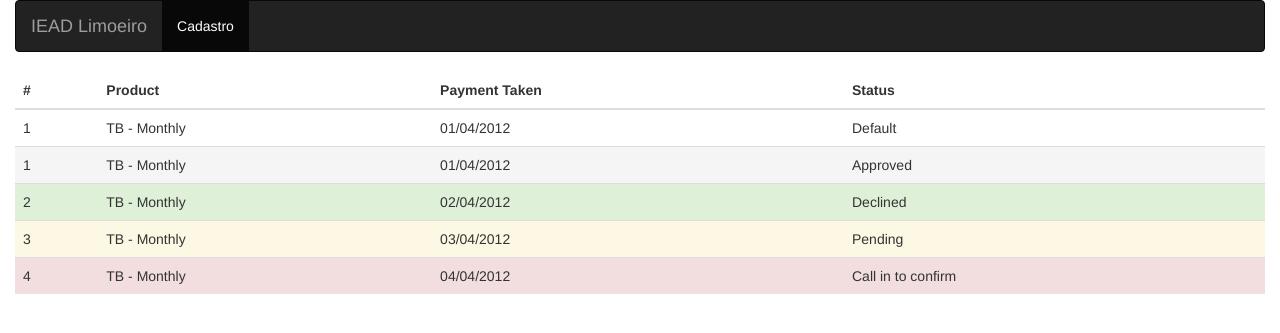
After one commit to robertomilton/iead, a Django app: page /persons/ in a window 1280 px wide. The commit adds this page. Shown: the top 333 px of the page. Run offline with Django 3.2, Linux system fonts and the light colour scheme; some libraries are stand-ins or nearby versions.

Commit message:
Persons.html e urls nomeadas

```diff
--- /dev/null
+++ b/myproject/core/templates/core/persons.html
@@ -0,0 +1,94 @@
+{% extends "base.html" %}
+
+{% block content %}
+  <table class="table">
+    <thead>
+        <tr>
+            <th>
+                #
+            </th>
+            <th>
+                Product
+            </th>
+            <th>
+                Payment Taken
+            </th>
+            <th>
+                Status
+            </th>
+        </tr>
+    </thead>
+    <tbody>
+        <tr>
+            <td>
+                1
+            </td>
+            <td>
+                TB - Monthly
+            </td>
+            <td>
+                01/04/2012
+            </td>
+            <td>
+                Default
+            </td>
+        </tr>
+        <tr class="active">
+            <td>
+                1
+            </td>
+            <td>
+                TB - Monthly
+            </td>
+            <td>
+                01/04/2012
+            </td>
+            <td>
+                Approved
+            </td>
+        </tr>
+        <tr class="success">
+            <td>
+                2
+            </td>
+            <td>
+                TB - Monthly
+            </td>
+            <td>
+                02/04/2012
+            </td>
+            <td>
+                Declined
+            </td>
+        </tr>
+        <tr class="warning">
+            <td>
+                3
+            </td>
+            <td>
+                TB - Monthly
+            </td>
+            <td>
+                03/04/2012
+            </td>
+            <td>
+                Pending
+            </td>
+        </tr>
+        <tr class="danger">
+            <td>
+                4
+            </td>
+            <td>
+                TB - Monthly
+            </td>
+            <td>
+                04/04/2012
+            </td>
+            <td>
+                Call in to confirm
+            </td>
+        </tr>
+    </tbody>
+</table>
+{% endblock content %}
--- a/myproject/core/templates/nav.html
+++ b/myproject/core/templates/nav.html
@@ -3,13 +3,13 @@
 
     <button type="button" class="navbar-toggle" data-toggle="collapse" data-target="#bs-example-navbar-collapse-1">
        <span class="sr-only">Toggle navigation</span><span class="icon-bar"></span><span class="icon-bar"></span><span class="icon-bar"></span>
-    </button> <a class="navbar-brand" href="#">IEAD Limoeiro</a>
+    </button> <a class="navbar-brand" href="{% url 'core:home' %}">IEAD Limoeiro</a>
   </div>
 
   <div class="collapse navbar-collapse" id="bs-example-navbar-collapse-1">
     <ul class="nav navbar-nav">
       <li class="active">
-        <a href="#">Cadastro</a>
+        <a href="{% url 'core:persons' %}">Cadastro</a>
       </li>
       <!-- <li class="dropdown">
          <a href="#" class="dropdown-toggle" data-toggle="dropdown">Dropdown<strong class="caret"></strong></a>
--- a/myproject/core/urls.py
+++ b/myproject/core/urls.py
@@ -3,4 +3,5 @@ from myproject.core import views
 
 urlpatterns = [
     url(r'^$', views.home, name='home'),
+    url(r'^persons/$', views.persons, name='persons'),
 ]
--- a/myproject/core/views.py
+++ b/myproject/core/views.py
@@ -3,3 +3,7 @@ from django.shortcuts import render
 
 def home(request):
     return render(request, 'core/index.html')
+
+
+def persons(request):
+    return render(request, 'core/persons.html')
```
